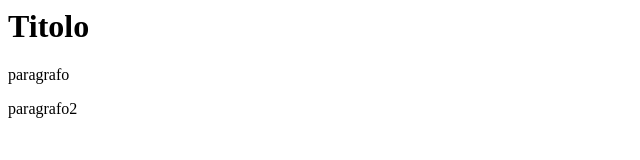
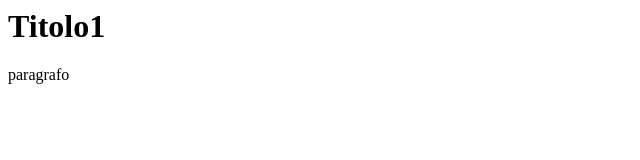
Before and after one commit to dorix96/pw2018c, a plain HTML site: page index.html in a window 1280 px wide. Shown: the whole page, without its empty margins (0-640 px from the left). Drawn offline with Linux system fonts and the light colour scheme.

Commit message:
Modifica Titolo

```diff
--- a/index.html
+++ b/index.html
@@ -1,7 +1,6 @@
 <html>
 <body>
-<h1>Titolo</h1>
+<h1>Titolo1</h1>
 <p>paragrafo</p>
-<p>paragrafo2</p>
 </body>
 </html>
```
